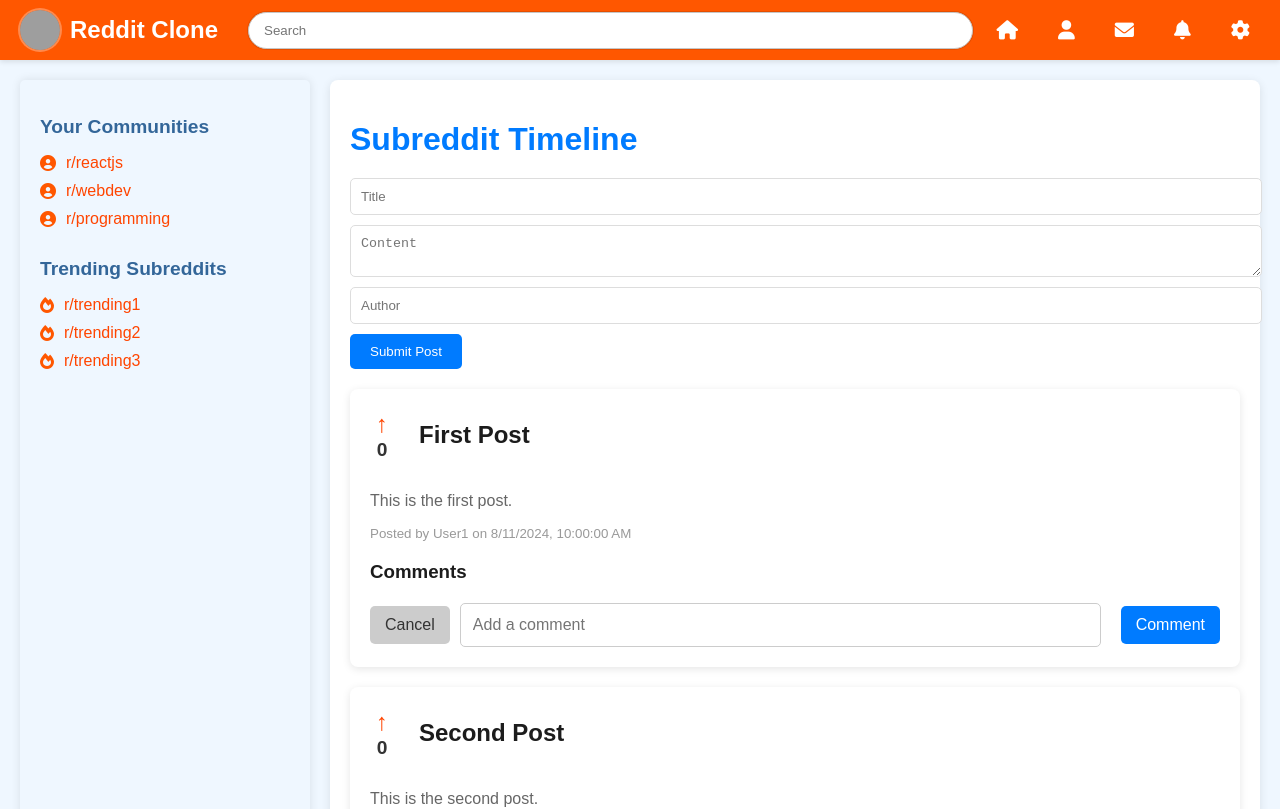
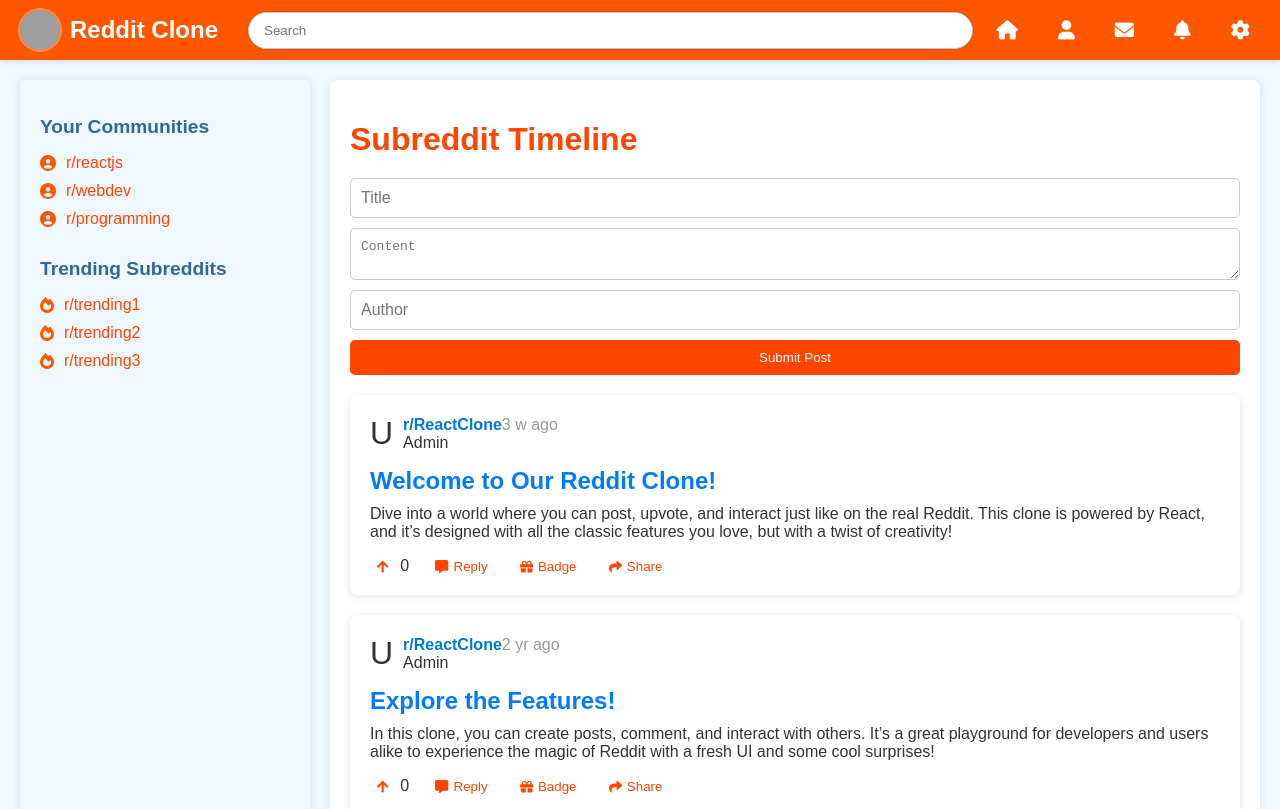
Before and after one commit to RJoshi141/reddit-clone, a React (Create React App) app: page / in a window 1280 px wide. Shown: the top 809 px of the page. Built offline with nearby package versions, Linux system fonts and the light colour scheme; grey boxes are pictures that could not be loaded.

Commit message:
fix user profile layout next

```diff
--- a/package.json
+++ b/package.json
@@ -8,6 +8,7 @@
     "@testing-library/user-event": "^13.5.0",
     "react": "^18.3.1",
     "react-dom": "^18.3.1",
+    "react-icons": "^5.2.1",
     "react-router-dom": "^6.26.0",
     "react-scripts": "5.0.1",
     "web-vitals": "^2.1.4"
--- a/src/components/Post.css
+++ b/src/components/Post.css
@@ -1,149 +1,165 @@
-/* Common Styles for Light Mode */
+/* src/components/Post.css */
+
+/* Container for the Post component */
 .post {
-  display: flex;
-  flex-direction: column; /* Stack the header and content vertically */
-  background-color: #FFFFFF; /* White background */
+  margin-bottom: 20px;
+  padding: 20px;
+  background-color: #ffffff; /* Light background for light mode */
   border-radius: 8px;
-  margin-bottom: 20px;
-  box-shadow: 0 4px 8px rgba(0, 0, 0, 0.1);
-  padding: 20px;
+  box-shadow: 0 2px 8px rgba(0, 0, 0, 0.1);
 }
 
+/* Header section with profile and post details */
 .post-header {
   display: flex;
-  align-items: center; /* Align items vertically */
-  margin-bottom: 15px; /* Space between header and content */
+  align-items: center;
+  margin-bottom: 15px;
 }
 
-.upvote-section {
+.profile-section {
+  display: flex;
+  align-items: flex-start;
+}
+
+.profile-logo {
+  width: 40px;
+  height: 40px;
+  border-radius: 50%;
+  margin-right: 10px;
+}
+
+.profile-info {
   display: flex;
   flex-direction: column;
-  align-items: center;
-  margin-right: 15px; /* Space between upvote section and title */
+  margin-right: 20px;
 }
 
-.upvote-button {
-  background-color: transparent;
-  border: none;
-  font-size: 2em; /* Larger font size for the upvote button */
-  cursor: pointer;
-  color: #FF4500; /* Orange Red for upvote button */
+.community-name {
+  font-weight: bold;
 }
 
-.upvote-button:hover {
-  color: #FF8b60; /* Crusta for hover effect */
+.username {
+  font-style: italic;
 }
 
-.upvotes {
-  font-size: 1.8em; /* Slightly larger font size for the upvote count */
-  color: #336699; /* UI Text color */
-  display: flex;
-  align-items: center; /* Center text vertically */
-  font-weight: bold;
-  margin-left: -10px; /* Adjust to align number under arrow */
+.post-time {
+  margin-left: auto;
+  color: #999; /* Light gray for timestamp */
 }
 
 .post-title {
-  flex: 1; /* Allow title to take remaining space */
-}
-
-.post-title h2 {
-  margin: 0; /* Remove default margin */
+  margin: 0;
+  font-size: 1.5em;
   color: #333; /* Dark gray for title */
 }
 
 .post-content {
-  flex: 1;
+  font-size: 1em;
+  color: #666; /* Slightly darker for better readability */
 }
 
-.comment-form {
-  margin-top: 20px;
+.post-actions {
   display: flex;
   align-items: center;
-  gap: 10px;
+  margin-top: 15px;
+}
+
+.action-button {
+  display: flex;
+  align-items: center;
+  background: none;
+  border: none;
+  cursor: pointer;
+  margin-right: 15px;
+}
+
+.icon {
+  margin-right: 5px;
+}
+
+.count {
+  margin-left: 5px;
+}
+
+.action-text {
+  margin-left: 5px;
+}
+
+/* Styling for the comment form */
+.comment-form {
+  display: flex;
+  align-items: center;
+  margin-top: 20px;
 }
 
 .comment-form input {
   flex: 1;
   padding: 12px;
-  margin-right: 10px;
-  border: 1px solid #C6C6C6; /* Neutral color for border */
+  border: 1px solid #ccc;
   border-radius: 5px;
   font-size: 1em;
 }
 
-.comment-form .cancel-button, .comment-form .comment-button {
+.comment-form .cancel-button {
+  background-color: #ccc;
+  color: #333;
   padding: 10px 15px;
   border: none;
   border-radius: 5px;
   cursor: pointer;
-  font-size: 1em;
-}
-
-.comment-form .cancel-button {
-  background-color: #333; /* Dark gray for cancel button */
-  color: #FFFFFF; /* White text */
+  margin-right: 10px;
 }
 
 .comment-form .cancel-button:hover {
-  background-color: #555; /* Slightly lighter gray for hover */
+  background-color: #bbb;
 }
 
 .comment-form .comment-button {
-  background-color: #007bff; /* Reddit Blue for comment button */
-  color: #FFFFFF; /* White text */
+  background-color: #007bff;
+  color: #fff;
+  padding: 10px 15px;
+  border: none;
+  border-radius: 5px;
+  cursor: pointer;
 }
 
 .comment-form .comment-button:hover {
-  background-color: #0056b3; /* Darker blue for hover */
+  background-color: #0056b3;
 }
 
 /* Dark Mode Styles */
 body.dark-mode .post {
-  background-color: #2d2d2d; /* Dark grey background */
-  color: #e0e0e0; /* Light text color */
-  box-shadow: 0 4px 8px rgba(0, 0, 0, 0.3); /* Slightly stronger shadow */
+  background-color: #1e1e1e;
+  color: #e0e0e0;
 }
 
-body.dark-mode .post-header {
-  border-bottom: 2px solid #333; /* Darker border for header */
+body.dark-mode .post-title {
+  color: #ff4500; /* Reddit Orange for post titles */
 }
 
-body.dark-mode .upvote-button {
-  color: #FF4500; /* Keep Orangered for upvote button */
+body.dark-mode .post-content {
+  color: #e0e0e0;
 }
 
-body.dark-mode .upvote-button:hover {
-  color: #FF8b60; /* Keep Crusta for hover effect */
-}
-
-body.dark-mode .upvotes {
-  color: #e0e0e0; /* Light text color */
-}
-
-body.dark-mode .post-title h2 {
-  color: #e0e0e0; /* Light color for title */
-}
-body.dark-mode .comments h3 {
-  color: #FF4500; /* Reddit Orange for "Comments" text in dark mode */
+body.dark-mode .post-time {
+  color: #999;
 }
 
 body.dark-mode .comment-form input {
-  background-color: #444; /* Dark input background */
-  color: #e0e0e0; /* Light text color */
-  border: 1px solid #666; /* Darker border for input */
+  background-color: #333;
+  color: #e0e0e0;
+  border: 1px solid #666;
 }
 
 body.dark-mode .comment-form .cancel-button {
-  background-color: #555; /* Darker gray for cancel button */
+  background-color: #444;
+  color: #fff;
 }
 
 body.dark-mode .comment-form .comment-button {
-  background-color: #007bff; /* Keep Reddit Blue for comment button */
+  background-color: #007bff;
 }
 
 body.dark-mode .comment-form .comment-button:hover {
-  background-color: #0056b3; /* Darker blue for hover */
+  background-color: #0056b3;
 }
-
-/* Remove the previous .comment-form::before styles for "Comments" text */
--- a/src/components/Post.js
+++ b/src/components/Post.js
@@ -1,17 +1,56 @@
-import React, { useState } from 'react';
+import React, { useState, useEffect } from 'react';
+import { FaArrowUp, FaCommentAlt, FaGift, FaShare } from 'react-icons/fa';
 import './Post.css';
-import Comment from './Comment';
 
 function Post({ title, content, author, date }) {
   const [comments, setComments] = useState([]);
   const [commentText, setCommentText] = useState('');
   const [upvotes, setUpvotes] = useState(0);
+  const [showCommentForm, setShowCommentForm] = useState(false);
+  const [relativeTime, setRelativeTime] = useState('');
+
+  useEffect(() => {
+    const calculateRelativeTime = () => {
+      const now = new Date();
+      const diff = now - new Date(date);
+      const seconds = Math.floor(diff / 1000);
+      const minutes = Math.floor(seconds / 60);
+      const hours = Math.floor(minutes / 60);
+      const days = Math.floor(hours / 24);
+      const weeks = Math.floor(days / 7);
+      const years = Math.floor(days / 365);
+
+      if (seconds < 60) {
+        return `${seconds} sec ago`;
+      } else if (minutes < 60) {
+        return `${minutes} min ago`;
+      } else if (hours < 24) {
+        return `${hours} hr ago`;
+      } else if (days < 7) {
+        return `${days} d ago`;
+      } else if (weeks < 52) {
+        return `${weeks} w ago`;
+      } else {
+        return `${years} yr ago`;
+      }
+    };
+
+    const updateRelativeTime = () => {
+      setRelativeTime(calculateRelativeTime());
+    };
+
+    updateRelativeTime();
+    const intervalId = setInterval(updateRelativeTime, 60000); // Update every minute
+
+    return () => clearInterval(intervalId); // Cleanup interval on unmount
+  }, [date]);
 
   const handleCommentSubmit = (e) => {
     e.preventDefault();
     if (commentText.trim()) {
       setComments([...comments, { text: commentText, date: new Date().toISOString() }]);
       setCommentText('');
+      setShowCommentForm(false);
     }
   };
 
@@ -19,32 +58,48 @@ function Post({ title, content, author, date }) {
     setUpvotes(upvotes + 1);
   };
 
+  const handleReplyClick = () => {
+    setShowCommentForm(!showCommentForm);
+  };
+
   const handleCancel = () => {
     setCommentText('');
+    setShowCommentForm(false);
   };
 
   return (
     <div className="post">
       <div className="post-header">
+        <div className="post-user-logo">U</div>
+        <div className="post-details">
+          <div className="post-community-time">
+            <span className="post-community">r/ReactClone</span>
+            <span className="post-time">{relativeTime}</span>
+          </div>
+          <div className="post-author">{author}</div>
+        </div>
+      </div>
+      <h2 className="post-title">{title}</h2>
+      <p className="post-content">{content}</p>
+      <div className="post-actions">
         <div className="upvote-section">
-          <button onClick={handleUpvote} className="upvote-button">↑</button>
+          <button onClick={handleUpvote} className="upvote-button">
+            <FaArrowUp />
+          </button>
           <div className="upvotes">{upvotes}</div>
         </div>
-        <div className="post-title">
-          <h2>{title}</h2>
-        </div>
+        <button onClick={handleReplyClick} className="reply-button">
+          <FaCommentAlt /> Reply
+        </button>
+        <button className="award-button">
+          <FaGift /> Badge
+        </button>
+        <button className="share-button">
+          <FaShare /> Share
+        </button>
       </div>
-      <div className="post-content">
-        <p>{content}</p>
-        <small>Posted by {author} on {new Date(date).toLocaleString()}</small>
-        <div className="comments">
-          <h3>Comments</h3>
-          {comments.map((comment, index) => (
-            <Comment key={index} {...comment} />
-          ))}
-        </div>
+      {showCommentForm && (
         <form onSubmit={handleCommentSubmit} className="comment-form">
-          <button type="button" onClick={handleCancel} className="cancel-button">Cancel</button>
           <input
             type="text"
             placeholder="Add a comment"
@@ -52,8 +107,9 @@ function Post({ title, content, author, date }) {
             onChange={(e) => setCommentText(e.target.value)}
           />
           <button type="submit" className="comment-button">Comment</button>
+          <button type="button" onClick={handleCancel} className="cancel-button">Cancel</button>
         </form>
-      </div>
+      )}
     </div>
   );
 }
--- a/src/components/PostForm.css
+++ b/src/components/PostForm.css
@@ -1,25 +1,39 @@
 .post-form {
   margin-bottom: 20px;
+  display: flex;
+  flex-direction: column;
+  gap: 10px;
 }
 
 .post-form input, .post-form textarea {
-    display: block;
-    width: 100%;
-    margin-bottom: 10px;
   padding: 10px;
+  border: 1px solid #ccc;
   border-radius: 5px;
-    border: 1px solid #ddd;
+  font-size: 1em;
 }
 
 .post-form button {
-    padding: 10px 20px;
-    background-color: #007bff;
-    color: white;
+  padding: 10px 15px;
   border: none;
   border-radius: 5px;
+  background-color: #ff4500;
+  color: white;
   cursor: pointer;
 }
 
 .post-form button:hover {
-    background-color: #0056b3;
+  background-color: #e03d00;
 }
+
+/* Dark Mode Styles */
+body.dark-mode .post-form input,
+body.dark-mode .post-form textarea {
+  background-color: #333;
+  color: #d7dadc;
+  border: 1px solid #666;
+}
+
+body.dark-mode .post-form button {
+  background-color: #ff4500;
+  color: white;
+}
--- a/src/components/Subreddit.css
+++ b/src/components/Subreddit.css
@@ -1,149 +1,154 @@
-/* src/components/Subreddit.css */
-
-/* Container for the Subreddit component */
 .subreddit {
   max-width: 900px;
   margin: 0 auto;
   padding: 20px;
-    background-color: #ffffff; /* Light background for light mode */
-    color: #333; /* Dark text color for readability */
+  background-color: #ffffff;
+  color: #333;
   border-radius: 8px;
   box-shadow: 0 2px 10px rgba(0, 0, 0, 0.1);
 }
 
-  /* Heading for the Subreddit timeline */
 .subreddit h1 {
   font-size: 2em;
-    color: #007bff; /* Reddit Blue */
+  color: #ff4500;
   margin-bottom: 20px;
 }
 
-  /* Styling for the Post Form component */
-  .post-form {
-    margin-bottom: 20px;
-  }
-
-  /* Individual post styling */
 .post {
   margin-bottom: 20px;
   padding: 20px;
-    background-color: #ffffff; /* Light background for light mode */
+  background-color: #ffffff;
   border-radius: 8px;
   box-shadow: 0 2px 8px rgba(0, 0, 0, 0.1);
 }
 
-  /* Post header styling */
 .post-header {
   display: flex;
   align-items: center;
-    margin-bottom: 15px;
 }
 
-  /* Post title styling */
-  .post-title h2 {
-    margin: 0;
-    color: #1c1c1c; /* Dark gray for title */
+.post-user-logo {
+  font-size: 2em;
+  margin-right: 10px;
 }
 
-  /* Post content styling */
-  .post-content {
-    font-size: 1em;
-    color: #666; /* Slightly darker for better readability */
+.post-details {
+  display: flex;
+  flex-direction: column;
 }
 
-  /* Small text for post metadata */
-  .post-content small {
-    display: block;
-    margin-top: 10px;
-    color: #999; /* Light gray for metadata */
+.post-community {
+  font-weight: bold;
+  color: #0079d3;
 }
 
-  /* Styling for the comment form */
-  .comment-form {
-    margin-top: 20px;
+.post-author-time {
   display: flex;
-    align-items: center;
   gap: 10px;
 }
 
-  /* Input field in the comment form */
+.post-title {
+  margin-top: 10px;
+  font-size: 1.5em;
+  color: #ff4500;
+}
+
+.post-content {
+  margin-top: 10px;
+  color: #333;
+}
+
+.post-actions {
+  margin-top: 10px;
+  display: flex;
+  gap: 20px;
+  align-items: center;
+}
+
+.upvote-section {
+  display: flex;
+  align-items: center;
+}
+
+.upvote-button, .reply-button, .award-button, .share-button {
+  background: none;
+  border: none;
+  cursor: pointer;
+  color: #ff4500;
+  display: flex;
+  align-items: center;
+  gap: 5px;
+}
+
+.upvotes {
+  margin-left: 5px;
+}
+
+.comment-form {
+  margin-top: 10px;
+  display: flex;
+  gap: 10px;
+}
+
 .comment-form input {
   flex: 1;
-    padding: 12px;
-    border: 1px solid #ccc; /* Neutral border color */
+  padding: 8px;
   border-radius: 5px;
-    font-size: 1em;
+  border: 1px solid #ccc;
 }
 
-  /* Buttons in the comment form */
 .comment-form button {
-    padding: 10px 15px;
+  padding: 8px 12px;
   border: none;
   border-radius: 5px;
   cursor: pointer;
-    font-size: 1em;
 }
 
-  .comment-form .cancel-button {
-    background-color: #ccc; /* Light gray for cancel button */
-    color: #333; /* Dark text */
+.comment-button {
+  background-color: #ff4500;
+  color: white;
 }
 
-  .comment-form .cancel-button:hover {
-    background-color: #bbb; /* Slightly darker gray on hover */
-  }
-
-  .comment-form .comment-button {
-    background-color: #007bff; /* Reddit Blue for comment button */
-    color: #fff; /* White text */
-  }
-
-  .comment-form .comment-button:hover {
-    background-color: #0056b3; /* Darker blue on hover */
+.cancel-button {
+  background-color: #ccc;
+  color: black;
 }
 
 /* Dark Mode Styles */
 body.dark-mode .subreddit {
-    background-color: #2d2d2d; /* Dark background */
-    color: #e0e0e0; /* Light text color */
-  }
-
-  body.dark-mode .subreddit h1 {
-    color: #ff4500; /* Reddit Orange for heading */
+  background-color: #1a1a1b;
+  color: #d7dadc;
 }
 
 body.dark-mode .post {
-    background-color: #1e1e1e; /* Dark background for posts */
-    color: #e0e0e0; /* Light text color */
+  background-color: #1a1a1b;
+  color: #d7dadc;
 }
 
-  body.dark-mode .post-title h2 {
-    color: #ff4500; /* Reddit Orange for post titles */
+body.dark-mode .post-title {
+  color: #ff4500;
 }
 
-  body.dark-mode .post-content {
-    color: #e0e0e0; /* Light text color */
+body.dark-mode .post-community {
+  color: #33a8ff;
 }
 
-  body.dark-mode .post-content small {
-    color: #999; /* Lighter gray for metadata */
+body.dark-mode .post-actions button {
+  color: #ff4500;
 }
 
 body.dark-mode .comment-form input {
-    background-color: #333; /* Dark background for input */
-    color: #e0e0e0; /* Light text color */
-    border: 1px solid #666; /* Darker border for input */
+  background-color: #333;
+  color: #d7dadc;
+  border: 1px solid #666;
 }
 
-  body.dark-mode .comment-form .cancel-button {
-    background-color: #444; /* Darker gray for cancel button */
-    color: #fff; /* White text in dark mode */
+body.dark-mode .comment-button {
+  background-color: #ff4500;
+  color: white;
 }
 
-  body.dark-mode .comment-form .comment-button {
-    background-color: #007bff; /* Reddit Blue for comment button */
+body.dark-mode .cancel-button {
+  background-color: #666;
+  color: white;
 }
-
-  body.dark-mode .comment-form .comment-button:hover {
-    background-color: #0056b3; /* Darker blue on hover */
-  }
--- a/src/components/Subreddit.js
+++ b/src/components/Subreddit.js
@@ -5,8 +5,18 @@ import './Subreddit.css';
 
 function Subreddit() {
   const [posts, setPosts] = useState([
-    { title: 'First Post', content: 'This is the first post.', author: 'User1', date: '2024-08-11T10:00:00Z' },
-    { title: 'Second Post', content: 'This is the second post.', author: 'User2', date: '2024-08-11T12:00:00Z' },
+    {
+      title: 'Welcome to Our Reddit Clone!',
+      content: 'Dive into a world where you can post, upvote, and interact just like on the real Reddit. This clone is powered by React, and it’s designed with all the classic features you love, but with a twist of creativity!',
+      author: 'Admin',
+      date: new Date(Date.now() - 3 * 7 * 24 * 60 * 60 * 1000), // 3 weeks ago
+    },
+    {
+      title: 'Explore the Features!',
+      content: 'In this clone, you can create posts, comment, and interact with others. It’s a great playground for developers and users alike to experience the magic of Reddit with a fresh UI and some cool surprises!',
+      author: 'Admin',
+      date: new Date(Date.now() - 2 * 365 * 24 * 60 * 60 * 1000), // 2 years ago
+    },
   ]);
 
   const addPost = (newPost) => {
--- a/src/components/UserProfile.css
+++ b/src/components/UserProfile.css
@@ -1,11 +1,8 @@
-/* src/components/UserProfile.css */
-
-/* Default styles */
 .user-profile {
   max-width: 900px;
   margin: 0 auto;
   padding: 20px;
-  background-color: #EFF7FF; /* Light BG */
+  background-color: #EFF7FF;
   border-radius: 8px;
   box-shadow: 0 2px 10px rgba(0, 0, 0, 0.1);
 }
@@ -21,7 +18,7 @@
   height: 100px;
   border-radius: 50%;
   margin-right: 20px;
-  border: 2px solid #C6C6C6; /* Neutral */
+  border: 2px solid #C6C6C6;
 }
 
 .profile-info {
@@ -31,12 +28,12 @@
 .profile-info h1 {
   margin: 0;
   font-size: 2em;
-  color: #172E35; /* Urchin */
+  color: #172E35;
 }
 
 .user-bio {
   font-size: 1em;
-  color: #666; /* Slightly darker for better readability */
+  color: #666;
 }
 
 .profile-section {
@@ -45,30 +42,43 @@
 
 .profile-section h2 {
   font-size: 1.5em;
-  color: #007bff; /* Reddit Blue for section headers */
+  color: #007bff;
   margin-bottom: 10px;
-  border-bottom: 2px solid #C6C6C6; /* Neutral */
+  border-bottom: 2px solid #C6C6C6;
   padding-bottom: 5px;
 }
 
+/* Ensure that the list items are aligned directly under the headings */
 .subreddit-list,
 .upvotes-list {
   list-style: none;
-  padding: 0;
+  padding-left: 0;
+  margin-left: 0;
 }
 
 .subreddit-item,
 .upvote-item {
   padding: 10px;
   border-radius: 5px;
-  background-color: #FFFFFF; /* White */
+  background-color: #FFFFFF;
   margin-bottom: 10px;
   box-shadow: 0 1px 3px rgba(0, 0, 0, 0.1);
 }
 
+/* Flexbox fix for items aligning to the right */
+.subreddit-list,
+.upvotes-list {
+  display: block;
+}
+
+.subreddit-item,
+.upvote-item {
+  display: block;
+}
+
 .subreddit-item a,
 .upvote-item a {
-  color: #172E35; /* Urchin for links */
+  color: #172E35;
   text-decoration: none;
 }
 
@@ -79,53 +89,53 @@
 
 .post-title {
   font-weight: bold;
-  color: #007bff; /* Reddit Blue for post titles */
+  color: #007bff;
 }
 
 .upvote-count {
   font-size: 0.9em;
-  color: #9494FF; /* Downvote color for contrast */
+  color: #9494FF;
   margin-left: 10px;
 }
 
 /* Dark mode styles */
 .dark-mode .user-profile {
-  background-color: #172E35; /* Urchin for dark mode background */
-  color: #EFF7FF; /* Light BG for text */
+  background-color: #172E35;
+  color: #EFF7FF;
 }
 
 .dark-mode .profile-picture {
-  border: 2px solid #C6C6C6; /* Neutral */
+  border: 2px solid #C6C6C6;
 }
 
 .dark-mode .profile-info h1 {
-  color: #EFF7FF; /* Light text color */
+  color: #EFF7FF;
 }
 
 .dark-mode .user-bio {
-  color: #C6C6C6; /* Neutral for bio */
+  color: #C6C6C6;
 }
 
 .dark-mode .profile-section h2 {
-  color: #FF5700; /* Reddit Orange for section headers */
-  border-bottom: 2px solid #C6C6C6; /* Neutral for border */
+  color: #FF5700;
+  border-bottom: 2px solid #C6C6C6;
 }
 
 .dark-mode .subreddit-item,
 .dark-mode .upvote-item {
-  background-color: #1C1C1C; /* Darker background for items */
-  color: #EFF7FF; /* Light text color */
+  background-color: #1C1C1C;
+  color: #EFF7FF;
 }
 
 .dark-mode .subreddit-item a,
 .dark-mode .upvote-item a {
-  color: #FF5700; /* Reddit Orange for links */
+  color: #FF5700;
 }
 
 .dark-mode .post-title {
-  color: #FF5700; /* Reddit Orange for post titles */
+  color: #FF5700;
 }
 
 .dark-mode .upvote-count {
-  color: #9494FF; /* Downvote color for contrast */
+  color: #9494FF;
 }
```
Also changed, not shown: src/components/UserProfile.js (+8 -2 lines), 1 other file (tests, documents, lock files or other folders). Lines whose indentation alone changed are shown as unchanged.
